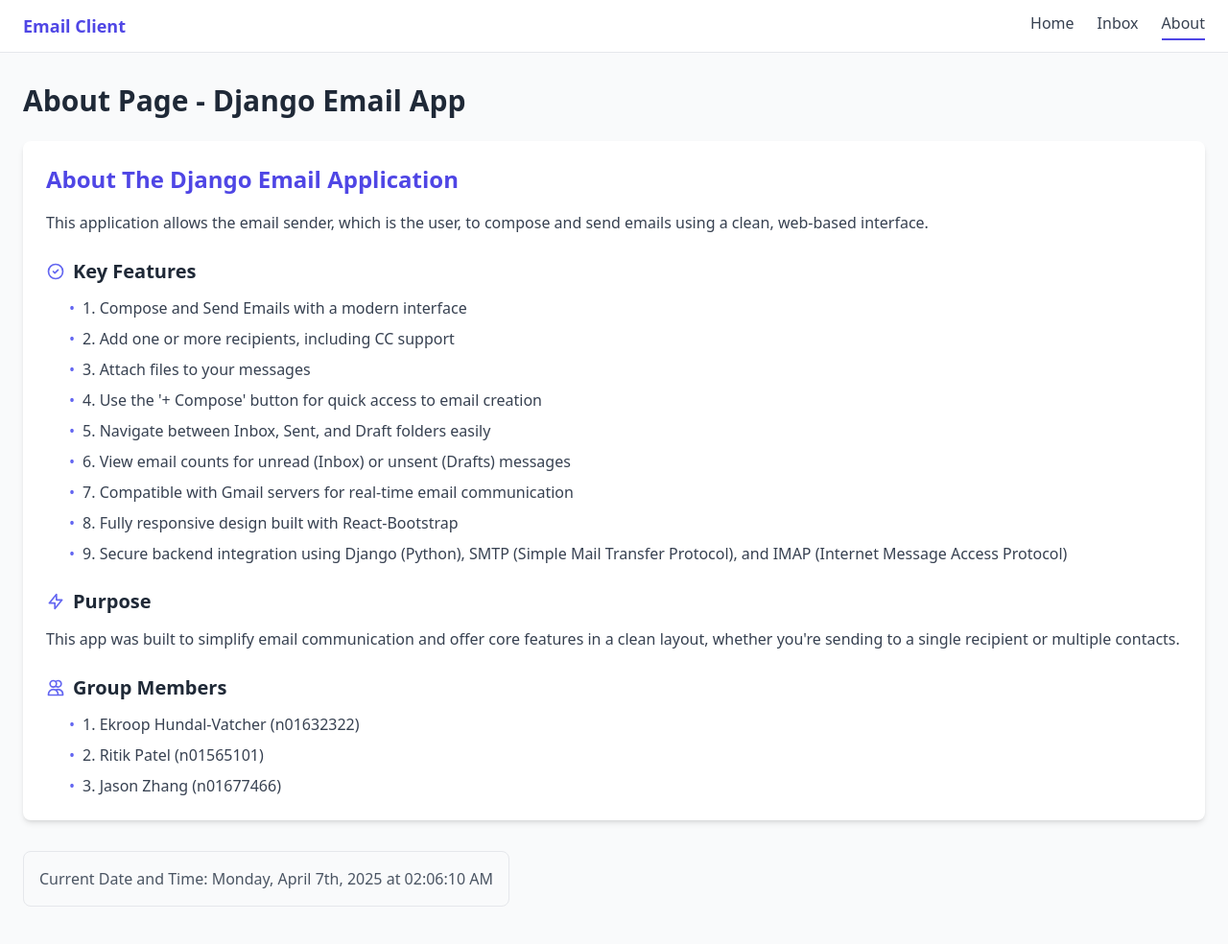
After one commit to zhangjq737/CPAN226Project, a Django app: page /about/ in a window 1280 px wide. The commit adds this page. Shown: the top 984 px of the page at 96% size. Run offline with Django 4.2, Linux system fonts and the light colour scheme; some libraries are stand-ins or nearby versions.

Commit message:
add home page and about page

```diff
--- a/email_client/email_client/settings.py
+++ b/email_client/email_client/settings.py
@@ -64,6 +64,7 @@ TEMPLATES = [
                 'django.template.context_processors.request',
                 'django.contrib.auth.context_processors.auth',
                 'django.contrib.messages.context_processors.messages',
+                'django.template.context_processors.request',
             ],
         },
     },
--- a/email_client/email_client/urls.py
+++ b/email_client/email_client/urls.py
@@ -27,4 +27,7 @@ urlpatterns = [
     path("send_email/", views.send_email, name="send_email"),
     path("get_email_detail/", views.get_email_detail, name="get_email_detail"),
     path("save_draft/", views.save_draft, name="save_draft"),
+
+    path("home/", views.home_view, name="home_view"),
+    path("about/", views.about_view, name="about_view"),
 ]
--- /dev/null
+++ b/email_client/email_client_app/templates/email_client_app/about.html
@@ -0,0 +1,91 @@
+{% extends 'email_client_app/base.html' %}
+
+{% block content %}
+<div class="container mx-auto px-6 py-8">
+    <h1 class="text-3xl font-bold text-gray-800 mb-6">{{ title }}</h1>
+
+    <div class="bg-white rounded-lg shadow-md p-6 mb-8">
+        <h2 class="text-2xl font-semibold text-primary-600 mb-4">About The Django Email Application</h2>
+        <p class="text-gray-700 mb-6 leading-relaxed">{{ project_description }}</p>
+
+        <div class="mb-6">
+            <h3 class="text-xl font-semibold text-gray-800 mb-3 flex items-center">
+                <svg xmlns="http://www.w3.org/2000/svg" class="h-5 w-5 mr-2 text-primary-500" fill="none" viewBox="0 0 24 24" stroke="currentColor">
+                    <path stroke-linecap="round" stroke-linejoin="round" stroke-width="2" d="M9 12l2 2 4-4m6 2a9 9 0 11-18 0 9 9 0 0118 0z" />
+                </svg>
+                Key Features
+            </h3>
+            <ul class="pl-6 space-y-2">
+                {% for feature in features %}
+                    <li class="flex items-start">
+                        <span class="text-primary-500 mr-2">•</span>
+                        <span class="text-gray-700">{{ feature }}</span>
+                    </li>
+                {% endfor %}
+            </ul>
+        </div>
+
+        <div class="mb-6">
+            <h3 class="text-xl font-semibold text-gray-800 mb-3 flex items-center">
+                <svg xmlns="http://www.w3.org/2000/svg" class="h-5 w-5 mr-2 text-primary-500" fill="none" viewBox="0 0 24 24" stroke="currentColor">
+                    <path stroke-linecap="round" stroke-linejoin="round" stroke-width="2" d="M13 10V3L4 14h7v7l9-11h-7z" />
+                </svg>
+                Purpose
+            </h3>
+            <p class="text-gray-700 leading-relaxed">{{ purpose }}</p>
+        </div>
+
+        <div>
+            <h3 class="text-xl font-semibold text-gray-800 mb-3 flex items-center">
+                <svg xmlns="http://www.w3.org/2000/svg" class="h-5 w-5 mr-2 text-primary-500" fill="none" viewBox="0 0 24 24" stroke="currentColor">
+                    <path stroke-linecap="round" stroke-linejoin="round" stroke-width="2" d="M12 4.354a4 4 0 110 5.292M15 21H3v-1a6 6 0 0112 0v1zm0 0h6v-1a6 6 0 00-9-5.197M13 7a4 4 0 11-8 0 4 4 0 018 0z" />
+                </svg>
+                Group Members
+            </h3>
+            <ul class="pl-6 space-y-2">
+                {% for member in group_members %}
+                    <li class="flex items-start">
+                        <span class="text-primary-500 mr-2">•</span>
+                        <span class="text-gray-700">{{ member }}</span>
+                    </li>
+                {% endfor %}
+            </ul>
+        </div>
+    </div>
+
+    <div class="bg-gray-50 rounded-lg border border-gray-200 p-4 inline-block">
+        <p class="text-gray-600 font-medium"><span id="live-time"></span></p>
+    </div>
+</div>
+
+<script>
+function updateTime() {
+    const now = new Date();
+    const options = {
+        weekday: 'long',
+        year: 'numeric',
+        month: 'long',
+        day: 'numeric',
+        hour: '2-digit',
+        minute: '2-digit',
+        second: '2-digit',
+        hour12: true
+    };
+
+    let formattedTime = now.toLocaleString('en-US', options);
+
+    // Add suffix to day
+    const day = now.getDate();
+    let suffix = "th";
+    if (day % 10 === 1 && day !== 11) suffix = "st";
+    else if (day % 10 === 2 && day !== 12) suffix = "nd";
+    else if (day % 10 === 3 && day !== 13) suffix = "rd";
+
+    formattedTime = formattedTime.replace(day, `${day}${suffix}`);
+
+    document.getElementById("live-time").innerText = `Current Date and Time: ${formattedTime}`;
+}
+setInterval(updateTime, 1000);
+updateTime();
+</script>
+{% endblock %}
--- a/email_client/email_client_app/templates/email_client_app/base.html
+++ b/email_client/email_client_app/templates/email_client_app/base.html
@@ -1,3 +1,4 @@
+<!-- Modify base.html -->
 <!DOCTYPE html>
 <html lang="en">
 <head>
@@ -15,10 +16,15 @@
     </style>
 </head>
 <body class="bg-gray-50 h-full">
-    <div class="flex h-full">
-        {% block sidebar %}{% endblock %}
-        <div class="flex-1 flex flex-col h-full overflow-hidden">
-            {% block content %}{% endblock %}
+    <div class="flex flex-col h-full">
+        <!-- Add this line to include the navbar -->
+        {% include 'email_client_app/navbar.html' %}
+
+        <div class="flex flex-1 h-full overflow-hidden">
+            {% block sidebar %}{% endblock %}
+            <div class="flex-1 flex flex-col h-full overflow-hidden">
+                {% block content %}{% endblock %}
+            </div>
         </div>
     </div>
     {% block modals %}{% endblock %}
--- /dev/null
+++ b/email_client/email_client_app/templates/email_client_app/navbar.html
@@ -0,0 +1,23 @@
+<!-- templates/email_client_app/navbar.html -->
+<nav class="bg-white border-b border-gray-200 px-6 py-3 flex items-center justify-between">
+    <div class="flex items-center">
+        <a href="{% url 'index' %}" class="text-lg font-semibold text-primary-600">Email Client</a>
+    </div>
+    <div class="flex space-x-6">
+        <a href="{% url 'home_view' %}"
+           class="text-gray-700 hover:text-primary-600 transition-colors duration-150 pb-1 border-b-2
+                  {% if request.resolver_match.url_name == 'home_view' %}border-primary-600{% else %}border-transparent{% endif %}">
+            Home
+        </a>
+        <a href="{% url 'index' %}"
+           class="text-gray-700 hover:text-primary-600 transition-colors duration-150 pb-1 border-b-2
+                  {% if request.resolver_match.url_name == 'index' %}border-primary-600{% else %}border-transparent{% endif %}">
+            Inbox
+        </a>
+        <a href="{% url 'about_view' %}"
+           class="text-gray-700 hover:text-primary-600 transition-colors duration-150 pb-1 border-b-2
+                  {% if request.resolver_match.url_name == 'about_view' %}border-primary-600{% else %}border-transparent{% endif %}">
+            About
+        </a>
+    </div>
+</nav>
--- a/email_client/email_client_app/views.py
+++ b/email_client/email_client_app/views.py
@@ -304,3 +304,47 @@ def save_draft(request):
             print(traceback.format_exc())
             return JsonResponse({"status": "error", "message": str(e)})
     return JsonResponse({"status": "error", "message": "Invalid method"})
+
+# Function to render the Home Page. Displays a welcome message and provides a link to compose a new email.
+def home_view(request):
+    context = {
+        'title': 'Home Page - Django Email App',
+        'welcome_message': 'Welcome to the Django Email Application!',
+        'instructions': [
+            'Click the "+ Compose" button on the Main Email Dashboard Page to start writing your email.',
+            'You can:',
+            '1. Add a subject and message',
+            '2. Send to one or more recipients (supports CC)',
+            '3. Attach files',
+            '4. Send your email instantly!',
+            '5. Use the sidebar to navigate your Inbox, Sent, and Draft folders.',
+            '6. Unread and unsent messages will be indicated clearly.',
+            '7. Your communication is now simple, fast, and organized — all in one place!',
+        ]
+    }
+    return render(request, 'email_client_app/home.html', context)
+
+# Function to render the About Page. Provides information about the project and contributors.
+def about_view(request):
+    context = {
+        'title': 'About Page - Django Email App',
+        'project_description': 'This application allows the email sender, which is the user, to compose and send emails using a clean, web-based interface.',
+        'features': [
+            '1. Compose and Send Emails with a modern interface',
+            '2. Add one or more recipients, including CC support',
+            '3. Attach files to your messages',
+            "4. Use the '+ Compose' button for quick access to email creation",
+            '5. Navigate between Inbox, Sent, and Draft folders easily',
+            '6. View email counts for unread (Inbox) or unsent (Drafts) messages',
+            '7. Compatible with Gmail servers for real-time email communication',
+            '8. Fully responsive design built with React-Bootstrap',
+            '9. Secure backend integration using Django (Python), SMTP (Simple Mail Transfer Protocol), and IMAP (Internet Message Access Protocol)'
+        ],
+        'purpose': "This app was built to simplify email communication and offer core features in a clean layout, whether you're sending to a single recipient or multiple contacts.",
+        'group_members': [
+            '1. Ekroop Hundal-Vatcher (n01632322)',
+            '2. Ritik Patel (n01565101)',
+            '3. Jason Zhang (n01677466)'
+        ]
+    }
+    return render(request, 'email_client_app/about.html', context)
```
Also changed, not shown: email_client/email_client_app/templates/email_client_app/home.html (added, +69 -0 lines).
